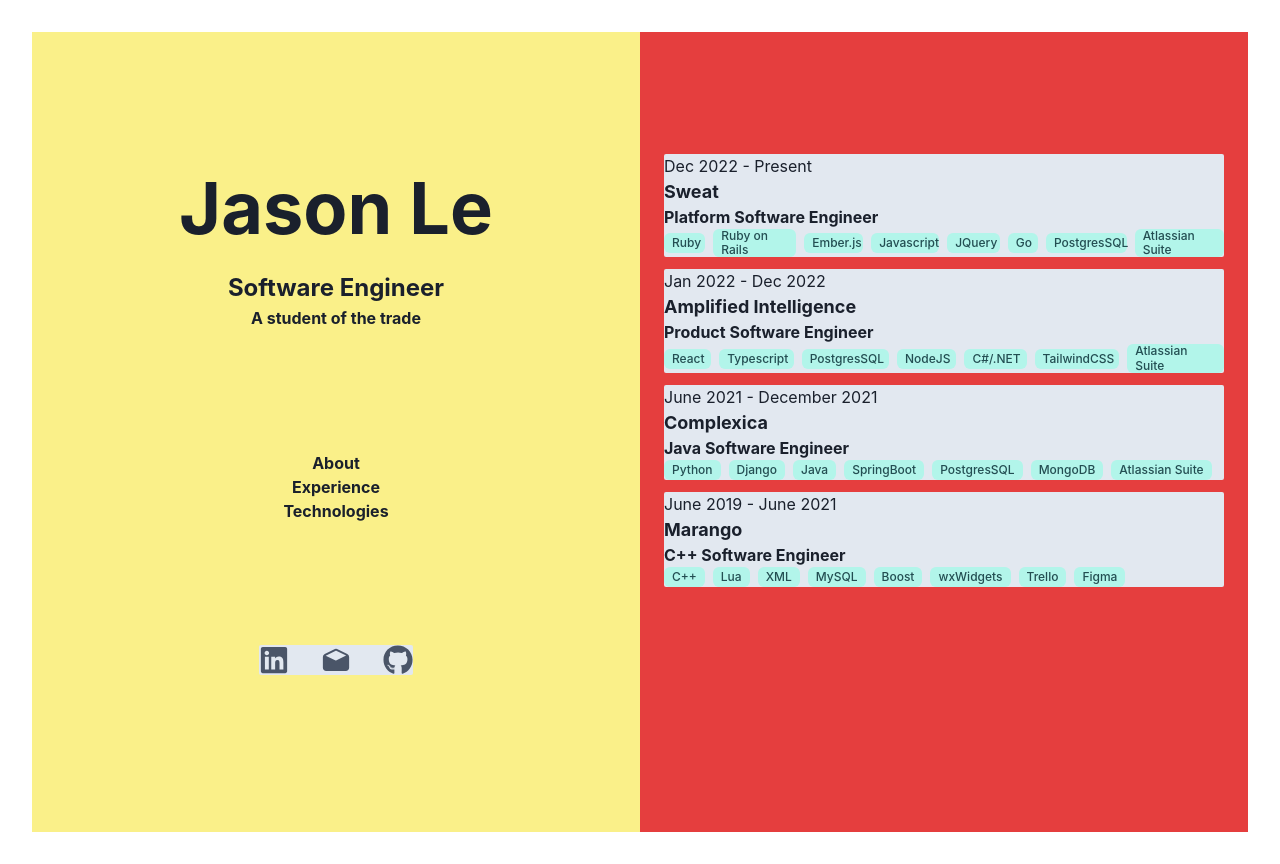
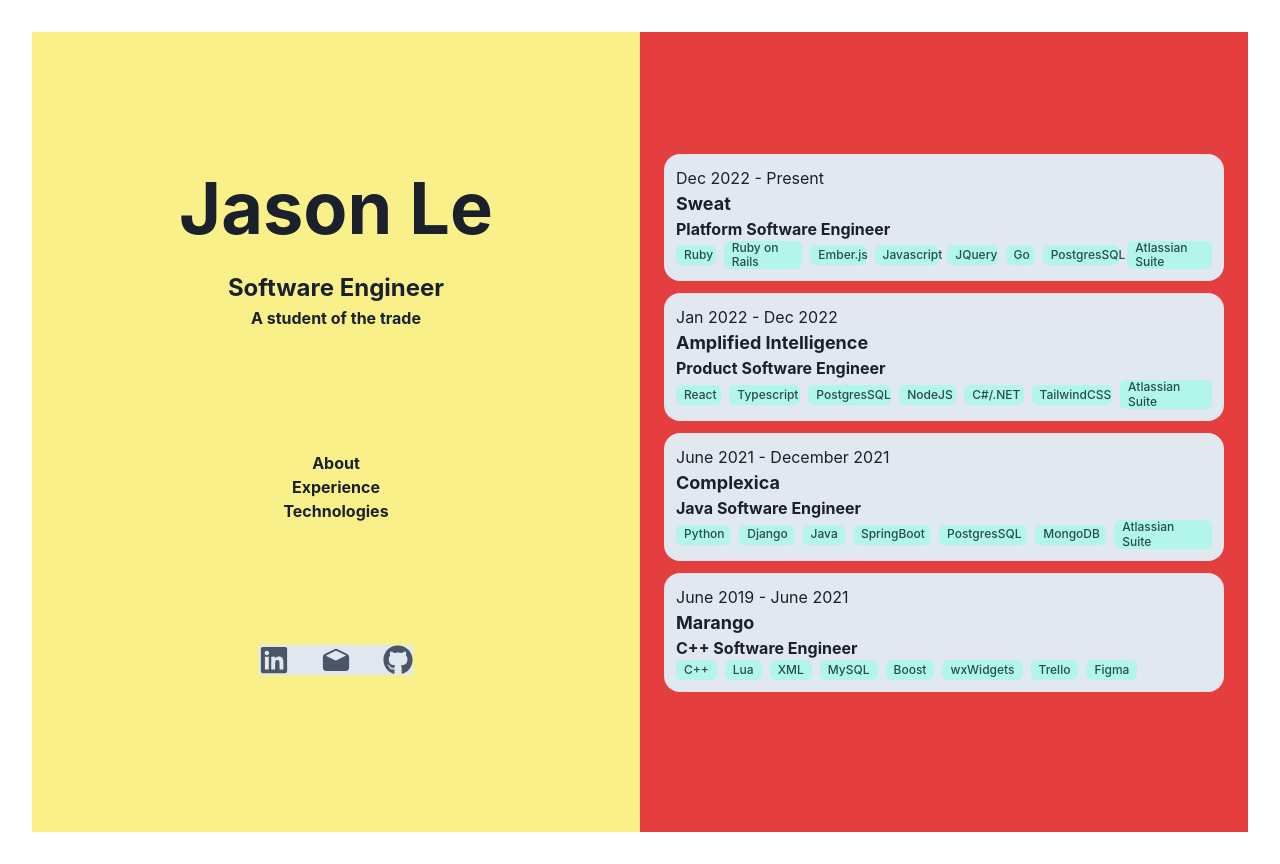
Before and after one commit to JasonLee0404/portfolio, a React (Vite) app: page / in a window 1280 px wide. Built offline with nearby package versions, Linux system fonts and the light colour scheme.

Commit message:
adjust position

```diff
--- a/src/components/Position/Position.jsx
+++ b/src/components/Position/Position.jsx
@@ -4,9 +4,10 @@
 const Position = ({ time, company, positionName, technologies}) => {
     return (
       <Box
+        padding={3}
         bg="gray.200"
         width="35rem"
-        borderRadius="sm"
+        borderRadius="1rem"
         textAlign="left"
         _hover={{ bg: 'gray.300', boxShadow: 'lg', transform: 'scale(1.05)'}}
       >
```
